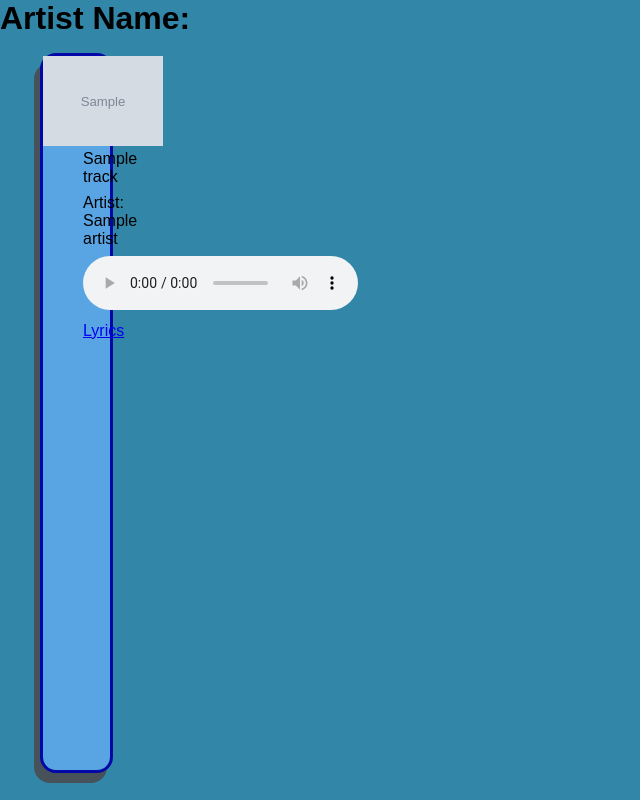
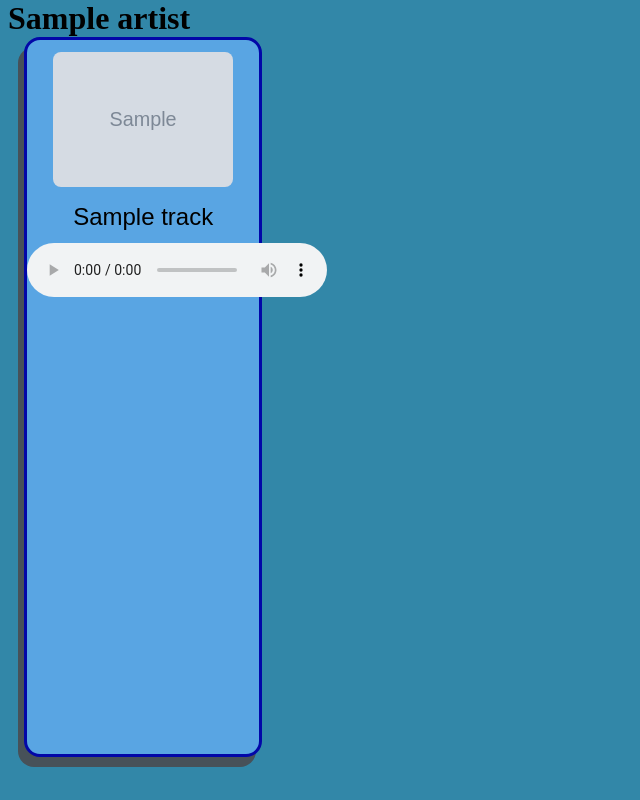
Before and after one commit to NJIT-CS490-SP21/project1-crm39, a Flask app: page / in a window 1280 px wide. Shown: the whole page, without its empty margins (0-640 px from the left). Run offline with Flask 2, Linux system fonts and the light colour scheme; grey boxes marked "Sample" are stand-in pictures; a database or web service that is not in the repository returns one stand-in record (values such as "Sample title"); data that the repository does not hold is empty.

Commit message:
Adjusted grid box size. Lyrics link now overlayed on top of song image when hovering. Artist displayed at top left of page.

```diff
--- a/app.py
+++ b/app.py
@@ -7,11 +7,14 @@ app = Flask(__name__)
 @app.route('/')
 def main_page():
     songs = get_songs()
+    first_song = list(songs.keys())[0]
+    artist = songs[first_song][0]
 
     return render_template(
         'index.html',
         len = len(songs),
-        songs = songs
+        songs = songs,
+        artist = artist
     )
 
 app.run(
--- a/spotify.py
+++ b/spotify.py
@@ -12,7 +12,8 @@ load_dotenv(find_dotenv())
 def get_songs():
 
     songs = {}
-    artist_ids = ('6TIYQ3jFPwQSRmorSezPxX', '6XyY86QOPPrYVGvF9ch6wz', '6C1ohJrd5VydigQtaGy5Wa')
+    artist_ids = ('6TIYQ3jFPwQSRmorSezPxX', '6XyY86QOPPrYVGvF9ch6wz', '6C1ohJrd5VydigQtaGy5Wa',
+                  '1Ffb6ejR6Fe5IamqA5oRUF', '4xRYI6VqpkE3UwrDrAZL8L', '2AfU5LYBVCiCtuCCfM7uVX')
     artist_id = artist_ids[random.randint(0,len(artist_ids)-1)]
 
     auth_response = requests.post(AUTH_URL, {
@@ -46,11 +47,3 @@ def get_songs():
         songs[song_name] = song_info
 
     return songs
-
-    # song name, artist, song-related image, preview URL
-
-    # Linking Park: 6XyY86QOPPrYVGvF9ch6wz
-
-    # MGK: 6TIYQ3jFPwQSRmorSezPxX
-
-    # Joyner Lucas: 6C1ohJrd5VydigQtaGy5Wa
--- a/static/styles.css
+++ b/static/styles.css
@@ -1,3 +1,14 @@
+* {
+    padding: 0px;
+    margin: 0px;
+    box-sizing: border-box;
+}
+
+h1 {
+    padding-left: 8px;
+    font-family: papyrus;
+}
+
 body {
     background-color: #3287a8;
     font-family: Arial;
@@ -5,9 +16,10 @@ body {
 
 .container {
     height: 90vh;
-    display: inline-grid;
+    width: 98vw;
+    margin-left: 24px;
+    display: grid;
     grid-template-columns: 19% 19% 19% 19% 19%;
-    text-align: center;
     gap: 16px;
 }
 
@@ -15,19 +27,66 @@ body {
     border: 3px solid #0207a8;
     border-radius: 16px;
     background-color: #59a5e3;
-    vertical-align: middle;
     box-shadow: -6px 10px #475159;
 }
 
-li {
-    padding-bottom: 8px;
-}
-
-body, h1 {
-    padding:0px;
-    margin:0px;
+img, audio, .song-info{
+    display: flex;
+    margin-left: auto;
+    margin-right: auto;
+    margin-top: 12px;
 }
 
 audio {
-    width: 275px;
+    display: flex;
+    align-self: flex-end;
 }
+.song_img_container {
+    position: relative;
+}
+
+.song_img {
+    opacity: 1;
+    display: block;
+    transition: .5s ease;
+    backface-visibility: hidden;
+    border-radius: 8px;
+}
+
+.middle { /* credit to w3schools */
+    display: inline-block;
+    transition: .5 ease;
+    opacity: 0;
+    position: absolute;
+    top: 50%;
+    bottom: 50%;
+    transform: translate(190%, -380%);
+}
+
+.song_img_container:hover .song_img {
+  opacity: 0.3;
+}
+
+.song_img_container:hover .middle {
+  opacity: 1;
+}
+
+.text {
+    background-color: #44dbe3;
+    box-shadow: -2px 4px #475159;
+    border-radius: 4px;
+    font-size: 12px;
+    padding: 12px 20px;
+}
+
+a {
+    text-decoration: none;
+    color: black;
+    font-weight: bold;
+}
+
+.song_title {
+    font-size: 24px;
+    text-align: center;
+    padding-top: 16px;
+}
--- a/templates/index.html
+++ b/templates/index.html
@@ -5,7 +5,7 @@
     </head>
 
     <h1 id="artist">
-        Artist Name:
+        {{ artist }}
     </h1>
 
     <body>
@@ -14,23 +14,30 @@
 
 
 
-    <ul class='container' style="list-style-type:none;">
+    <ul class='container' style="list-style-type:none;" onload="checkArtist()">
         {%for key, value in songs.items()%}
         <li class='box'>
-            {% if not artist %}
+            <!-- {% if not artist %}
                 {% set artist = value[0] %}
-            {% endif %}
-            <img src={{value[1]}} style="width:120px;height120px"/>
+            {% endif %} -->
             <ul style="list-style-type:none;">
-                <li>{{key}}</li>
-                <li>Artist: {{value[0]}}</li>
+                <div class="song_img_container">
+                    <img src={{value[1]}} style="width:180px;height180px" class="song_img"/>
+
+                    <div class="middle">
+                        <div class="text"><a href='{{value[3]}}'>Lyrics</a></div>
+                    </div>
+                </div>
+                <div class="song_title">
+                    <li>{{key}}</li>
+                </div>
                 <li>
                     <audio controls>
                         <source src={{value[2]}}>
                     </audio>
                 </li>
                 <li>
-                    <a href='{{value[3]}}'>Lyrics</a>
+
                 </li>
             </ul>
         </li>
```
